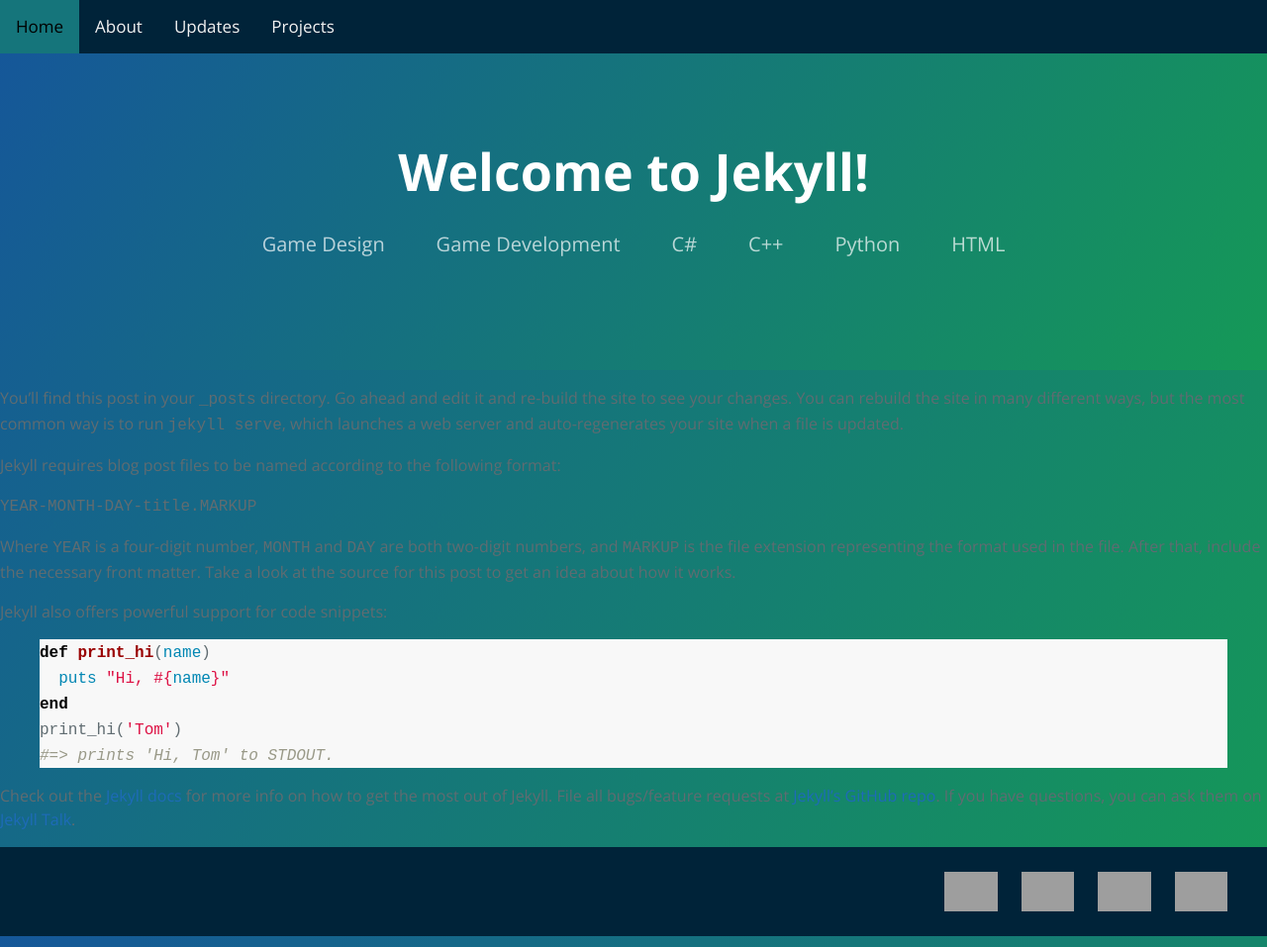
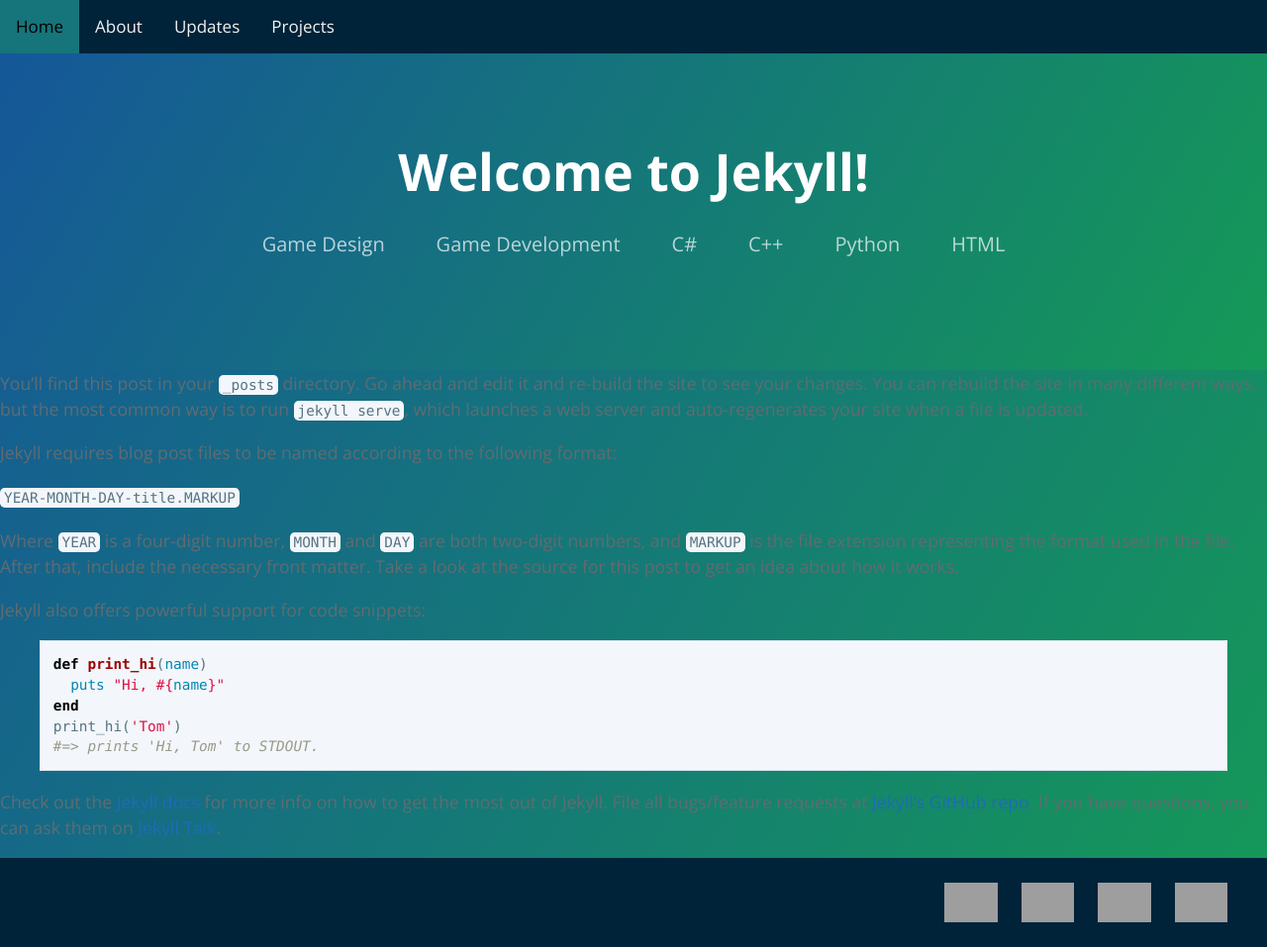
Before and after one commit to NicholsTyler/NicholsTyler.github.io, a Jekyll site: the page built from docs/_posts/2021-05-04-welcome-to-jekyll.markdown, in a window 1280 px wide. Shown: the whole page at 99% size. Built offline with Jekyll 4.4.1, drawn with Linux system fonts in a browser that asks for light colours; grey boxes are pictures that could not be loaded.

Commit message:
More fixes to home page on other resolutions

```diff
--- a/docs/_sass/jekyll-theme-cayman.scss
+++ b/docs/_sass/jekyll-theme-cayman.scss
@@ -162,6 +162,195 @@ a {
 }
 
 .main-content {
+    word-wrap: break-word;
+
+    :first-child {
+        margin-top: 0;
+    }
+
+    @include large {
+        min-width: 100%;
+        //max-width: 64rem;
+        //padding: 2rem 6rem;
+        margin: 0 auto;
+        font-size: 1.1rem;
+    }
+
+    @include medium {
+        padding: 2rem 4rem;
+        font-size: 1.1rem;
+    }
+
+    @include small {
+        padding: 2rem 1rem;
+        font-size: 1rem;
+    }
+
+    kbd {
+        background-color: #fafbfc;
+        border: 1px solid #c6cbd1;
+        border-bottom-color: #959da5;
+        border-radius: 3px;
+        box-shadow: inset 0 -1px 0 #959da5;
+        color: #444d56;
+        display: inline-block;
+        font-size: 11px;
+        line-height: 10px;
+        padding: 3px 5px;
+        vertical-align: middle;
+    }
+
+    img {
+        max-width: 100%;
+    }
+
+    h1,
+    h2,
+    h3,
+    h4,
+    h5,
+    h6 {
+        margin-top: 2rem;
+        margin-bottom: 1rem;
+        font-weight: normal;
+        color: $section-headings-color;
+    }
+
+    p {
+        margin-bottom: 1em;
+    }
+
+    code {
+        padding: 2px 4px;
+        font-family: Consolas, "Liberation Mono", Menlo, Courier, monospace;
+        font-size: 0.9rem;
+        color: $code-text-color;
+        background-color: $code-bg-color;
+        border-radius: 0.3rem;
+    }
+
+    pre {
+        padding: 0.8rem;
+        margin-top: 0;
+        margin-bottom: 1rem;
+        font: 1rem Consolas, "Liberation Mono", Menlo, Courier, monospace;
+        color: $code-text-color;
+        word-wrap: normal;
+        background-color: $code-bg-color;
+        border: solid 1px $border-color;
+        border-radius: 0.3rem;
+
+        > code {
+            padding: 0;
+            margin: 0;
+            font-size: 0.9rem;
+            color: $code-text-color;
+            word-break: normal;
+            white-space: pre;
+            background: transparent;
+            border: 0;
+        }
+    }
+
+    .highlight {
+        margin-bottom: 1rem;
+
+        pre {
+            margin-bottom: 0;
+            word-break: normal;
+        }
+    }
+
+    .highlight pre,
+    pre {
+        padding: 0.8rem;
+        overflow: auto;
+        font-size: 0.9rem;
+        line-height: 1.45;
+        border-radius: 0.3rem;
+        -webkit-overflow-scrolling: touch;
+    }
+
+    pre code,
+    pre tt {
+        display: inline;
+        max-width: initial;
+        padding: 0;
+        margin: 0;
+        overflow: initial;
+        line-height: inherit;
+        word-wrap: normal;
+        background-color: transparent;
+        border: 0;
+
+        &:before,
+        &:after {
+            content: normal;
+        }
+    }
+
+    ul,
+    ol {
+        margin-top: 0;
+    }
+
+    blockquote {
+        padding: 0 1rem;
+        margin-left: 0;
+        color: $blockquote-text-color;
+        border-left: 0.3rem solid $border-color;
+
+        > :first-child {
+            margin-top: 0;
+        }
+
+        > :last-child {
+            margin-bottom: 0;
+        }
+    }
+
+    table {
+        display: block;
+        width: 100%;
+        overflow: auto;
+        word-break: normal;
+        word-break: keep-all; // For Firefox to horizontally scroll wider tables.
+        -webkit-overflow-scrolling: touch;
+
+        th {
+            font-weight: bold;
+        }
+
+        th,
+        td {
+            padding: 0.5rem 1rem;
+            border: 1px solid $table-border-color;
+        }
+    }
+
+    dl {
+        padding: 0;
+
+        dt {
+            padding: 0;
+            margin-top: 1rem;
+            font-size: 1rem;
+            font-weight: bold;
+        }
+
+        dd {
+            padding: 0;
+            margin-bottom: 1rem;
+        }
+    }
+
+    hr {
+        height: 2px;
+        padding: 0;
+        margin: 1rem 0;
+        background-color: $hr-border-color;
+        border: 0;
+    }
 }
 
 .site-footer {
--- a/docs/assets/css/style.scss
+++ b/docs/assets/css/style.scss
@@ -5,9 +5,8 @@
 
 .parallax {
     background-image: url("../../images/Embracing_Valhalla.gif");
-    //filter: blur(8px);
-    //-webkit-filter: blur(4px);
     min-height: 750px;
+    min-width: 100%;
     background-attachment: fixed;
     background-position: center;
     background-repeat: no-repeat;
@@ -19,16 +18,9 @@
     position: absolute;
     text-align: center;
     top: 50%;
-    width: 50%;
+    min-width: 50%;
     color: white;
     opacity: 0;
-}
-
-.image-parallax {
-    display: block;
-    position: absolute;
-    top: 77.25%;
-    padding-left: 49em;
 }
 
 .topnav {
```
